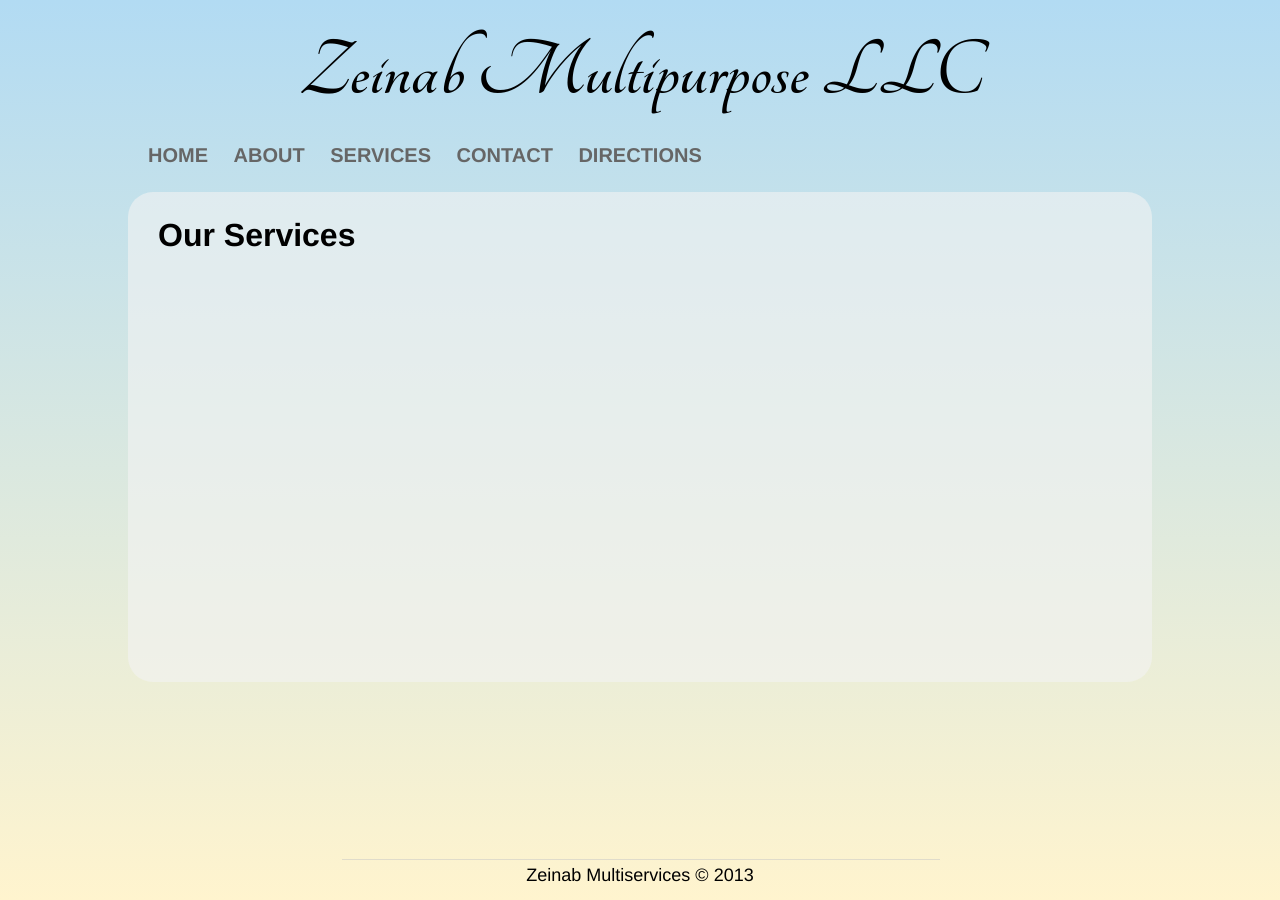
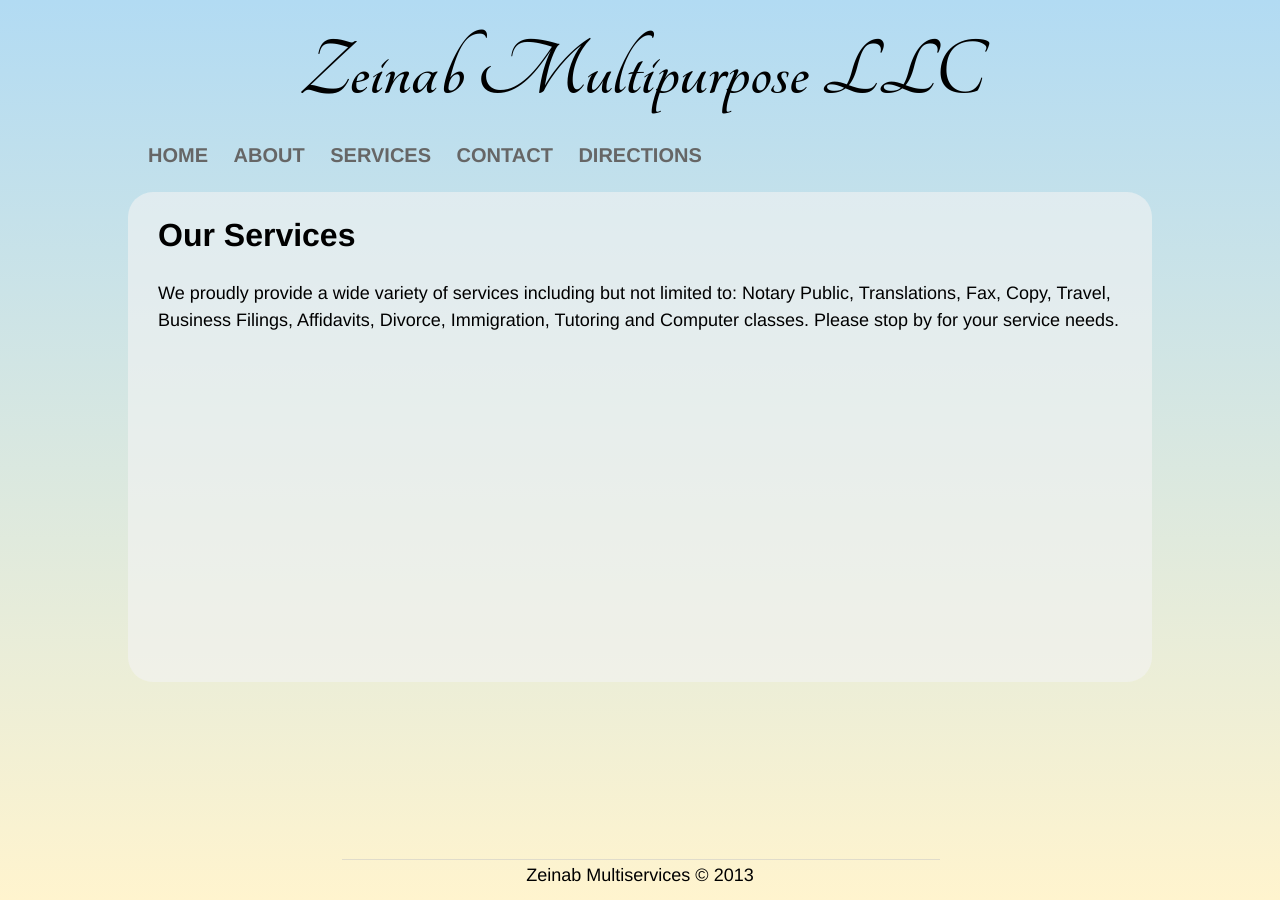
Before and after one commit to skyfaerie/zeinab, a Jekyll site: the page built from services/index.html, in a window 1280 px wide. Built offline with Jekyll 4.4.1, drawn with Linux system fonts in a browser that asks for light colours.

Commit message:
placeholder text for services

```diff
--- a/services/index.html
+++ b/services/index.html
@@ -3,3 +3,5 @@ layout: default
 ---
 
 <h1>Our Services</h1>
+
+<p>We proudly provide a wide variety of services including but not limited to: Notary Public, Translations, Fax, Copy, Travel, Business Filings, Affidavits, Divorce, Immigration, Tutoring and Computer classes. Please stop by for your service needs.</p>
```
